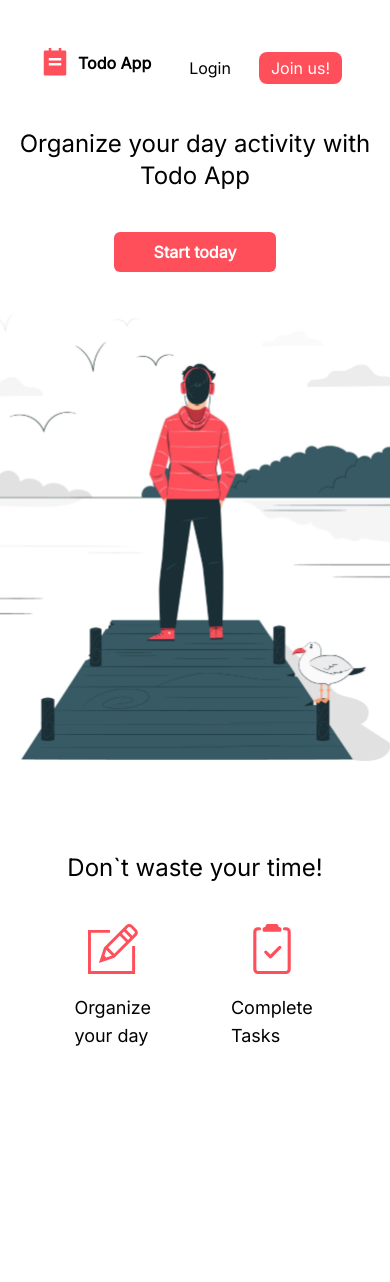
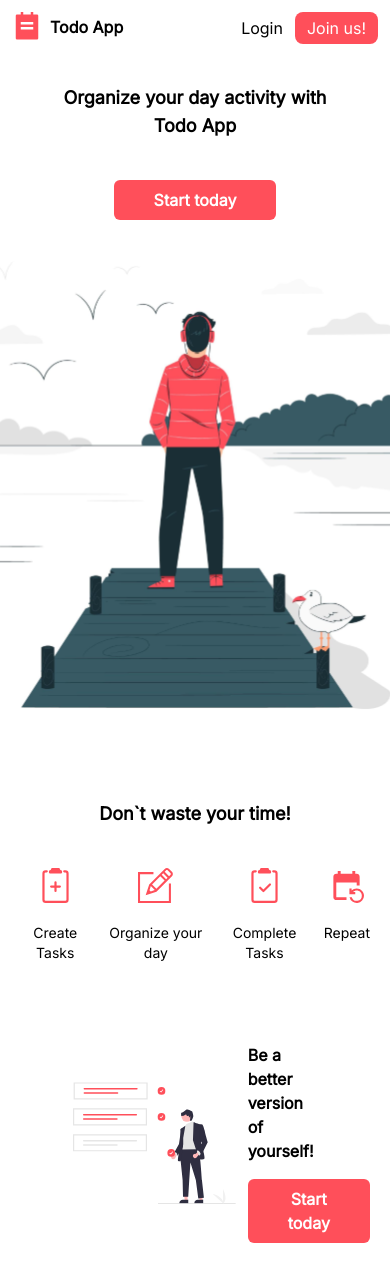
Before and after one commit to kacper51011/todo_app, a React (Vite) app in the folder src/todo_app.UI/Client/: page / in a window 390 px wide. Shown: the top 1282 px of the page. Before the commit the page ends 1178 px from the top, so only its background shows below. Built offline with nearby package versions, Linux system fonts and the light colour scheme; a web font is replaced by a local one.

Commit message:
mobile view fixes

```diff
--- a/src/todo_app.UI/Client/src/App.tsx
+++ b/src/todo_app.UI/Client/src/App.tsx
@@ -3,7 +3,7 @@ import "./App.css";
 
 function App() {
   return (
-    <div className="w-full min-h-screen overflow-hidden py-12 px-10">
+    <div className="w-full min-h-screen overflow-hidden max-md:py:2 max-md:px-3 max-md:py-3 py-12 px-10">
       <Landing />
     </div>
   );
--- /dev/null
+++ b/src/todo_app.UI/Client/src/components/Footer.tsx
@@ -0,0 +1,3 @@
+export const Footer = () => {
+  return <div>Footer</div>;
+};
--- a/src/todo_app.UI/Client/src/components/HeroSection.tsx
+++ b/src/todo_app.UI/Client/src/components/HeroSection.tsx
@@ -3,7 +3,7 @@ import { Hero } from "../shared/assets";
 export const HeroSection = () => {
   return (
     <section className="flex flex-col items-center mb-20">
-      <h1 className="text-center text-2xl mb-10">
+      <h1 className="text-center max-md:text-lg text-2xl mb-10 font-bold">
         Organize your day activity with <br /> Todo App
       </h1>
       <button className="px-10 py-2 bg-main text-white rounded-md font-bold">Start today</button>
--- a/src/todo_app.UI/Client/src/components/IconWithText.tsx
+++ b/src/todo_app.UI/Client/src/components/IconWithText.tsx
@@ -8,9 +8,9 @@ type props = {
 
 export const IconWithText = ({ icon, description }: props) => {
   return (
-    <div className="flex flex-col items-center mx-10">
-      <IconBase className="text-[50px] mb-5 text-main">{icon}</IconBase>
-      <span className="text-lg">{description}</span>
+    <div className="flex flex-col items-center max-md:mx-2 mx-10">
+      <IconBase className="max-md:text-[35px] text-[50px] mb-5 text-main">{icon}</IconBase>
+      <span className="max-md:text-sm text-lg text-center">{description}</span>
     </div>
   );
 };
--- a/src/todo_app.UI/Client/src/components/IconsSection.tsx
+++ b/src/todo_app.UI/Client/src/components/IconsSection.tsx
@@ -7,7 +7,7 @@ import { MdEventRepeat } from "react-icons/md";
 export const IconsSection = () => {
   return (
     <section className="flex flex-col items-center mb-20">
-      <h2 className="text-2xl mb-10">Don`t waste your time!</h2>
+      <h2 className="text-center max-md:text-lg text-2xl mb-10 font-bold">Don`t waste your time!</h2>
       <div className="flex justify-between">
         <IconWithText icon={<BsClipboard2Plus />} description="Create Tasks" />
         <IconWithText icon={<TfiPencilAlt />} description="Organize your day" />
--- a/src/todo_app.UI/Client/src/components/LandingNavbar.tsx
+++ b/src/todo_app.UI/Client/src/components/LandingNavbar.tsx
@@ -5,7 +5,7 @@ export const LandingNavbar = () => {
   return (
     <nav className="flex justify-between max-md:w-full w-2/3 mb-10">
       <Logo showText={true} color="black" />
-      <div>
+      <div role="menubar">
         <LayoutButton content="Login"></LayoutButton>
         <LayoutButton withColor content="Join us!"></LayoutButton>
       </div>
--- a/src/todo_app.UI/Client/src/components/LastSection.tsx
+++ b/src/todo_app.UI/Client/src/components/LastSection.tsx
@@ -1,7 +1,15 @@
+import { LastSectionHero } from "../shared/assets";
+
 export const LastSection = () => {
   return (
-    <section>
-      <div className="flex"></div>
+    <section className="flex w-2/3 mb-20">
+      <div className="w-2/3">
+        <LastSectionHero width="100%" height="" />
+      </div>
+      <div className="flex flex-col justify-start items-start w-1/3">
+        <h2 className="font-bold mb-4 ml-3">Be a better version of yourself!</h2>
+        <button className="px-10 py-2 ml-3 bg-main text-white rounded-md font-bold">Start today</button>
+      </div>
     </section>
   );
 };
--- a/src/todo_app.UI/Client/src/pages/Landing.tsx
+++ b/src/todo_app.UI/Client/src/pages/Landing.tsx
@@ -1,6 +1,7 @@
 import { HeroSection } from "../components/HeroSection";
 import { IconsSection } from "../components/IconsSection";
 import { LandingNavbar } from "../components/LandingNavbar";
+import { LastSection } from "../components/LastSection";
 
 export const Landing = () => {
   return (
@@ -8,6 +9,7 @@ export const Landing = () => {
       <LandingNavbar />
       <HeroSection />
       <IconsSection />
+      <LastSection />
     </div>
   );
 };
--- a/src/todo_app.UI/Client/src/shared/assets/index.tsx
+++ b/src/todo_app.UI/Client/src/shared/assets/index.tsx
@@ -1,3 +1,2 @@
-import { ReactComponent as Hero } from "./Hero.svg";
-import { ReactComponent as HeroSecond } from "./HeroSecond.svg";
-export { Hero, HeroSecond };
+export { ReactComponent as Hero } from "./Hero.svg";
+export { ReactComponent as LastSectionHero } from "./LastSectionHero.svg";
--- a/src/todo_app.UI/Client/src/shared/components/LayoutButton.tsx
+++ b/src/todo_app.UI/Client/src/shared/components/LayoutButton.tsx
@@ -7,7 +7,7 @@ type props = {
 
 export const LayoutButton = ({ withColor = false, content, ...props }: props) => {
   return (
-    <button {...props} className={`px-3 py-1 mx-2 my-1 rounded-lg ${withColor && "bg-main text-white"}`}>
+    <button {...props} className={`max-md:m-0 px-3 py-1 mx-2 my-1 rounded-lg ${withColor && "bg-main text-white"}`}>
       {content}
     </button>
   );
```
Also changed, not shown: src/todo_app.UI/Client/src/shared/assets/HeroSecond.svg (deleted), src/todo_app.UI/Client/src/shared/assets/LastSectionHero.svg (added).
